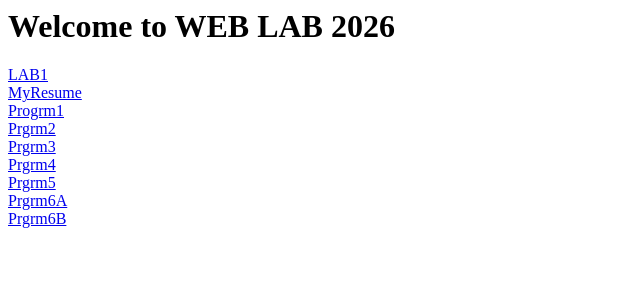
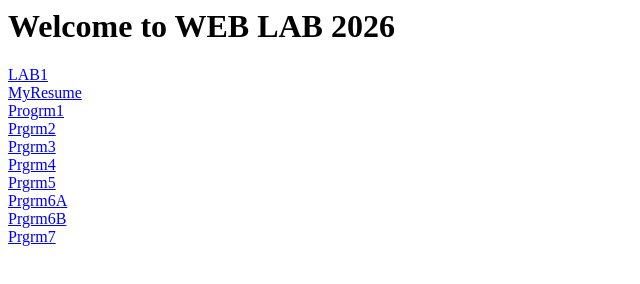
Before and after one commit to Shama-123/weblab, a plain HTML site: page index.html in a window 1280 px wide. Shown: the full height of the page, 0-640 px from the left. Drawn offline with Linux system fonts and the light colour scheme.

Commit message:
Update index.html

```diff
--- a/index.html
+++ b/index.html
@@ -22,5 +22,7 @@
    <br>
     <a href="pg6b.php">Prgrm6B</a>
    <br>
+    <a href="pg7.php">Prgrm7</a>
+   <br>
  </body>
 </html>
```
